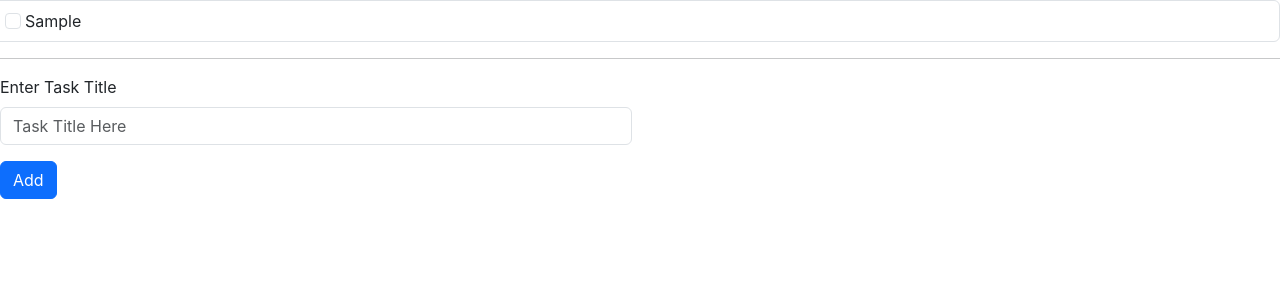
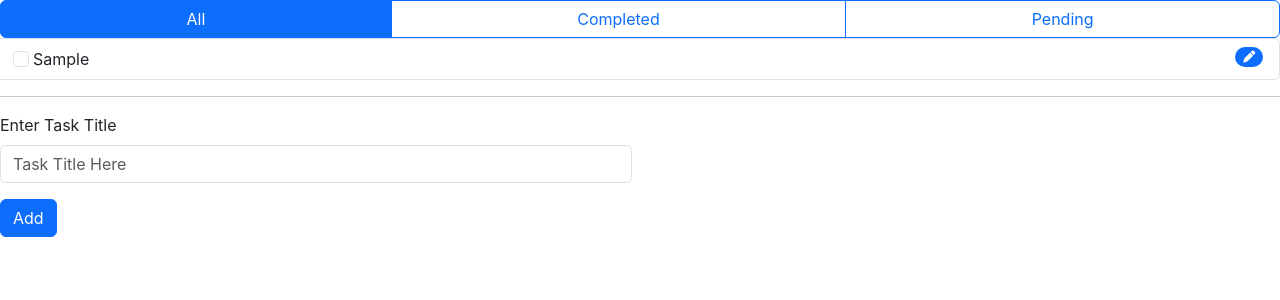
Before and after one commit to saurabhkdang/react-practice-projects, a React (Create React App) app: page / in a window 1280 px wide. Both pictures are taken after typing "Sample" into the empty fields and a click on the button "Add". Shown: the top 300 px of the page. Built offline with nearby package versions, Linux system fonts and the light colour scheme.

Commit message:
code with updates for todo app with filter and edit feature

```diff
--- a/public/index.html
+++ b/public/index.html
@@ -26,6 +26,7 @@
     -->
     <title>React App</title>
     <link rel="stylesheet" href="	https://cdn.jsdelivr.net/npm/bootstrap@5.3.5/dist/css/bootstrap.min.css">
+    <link rel="stylesheet" href="https://cdnjs.cloudflare.com/ajax/libs/font-awesome/6.7.2/css/all.min.css">
   </head>
   <body>
     <noscript>You need to enable JavaScript to run this app.</noscript>
--- a/src/components/ToDoList.js
+++ b/src/components/ToDoList.js
@@ -12,6 +12,8 @@ const ToDoList = () => {
         const storedTasks = localStorage.getItem("tasks");
         return storedTasks ? JSON.parse(storedTasks) : [];
     });
+    const [editId, setEditId] = useState("");
+    const [filterType, setFilterType] = useState("all");
     const [title, setTitle] = useState("");
 
 
@@ -21,8 +23,21 @@ const ToDoList = () => {
 
     const addTask = () => {
         if (title.trim() === "") return;
+
+        if(editId==="")
         setTasks([...tasks, {id: uuidv4(), title, completed:false}])
+        else{
+            const updatedTasks = tasks.map((task) => {
+                if(task.id === editId) {
+                    return {...task, title: title};
+                }
+                return task;
+            })
+            setTasks(updatedTasks)
+        }
+
         setTitle('')
+        setEditId('')
     }
 
     const markTask = (id) => {
@@ -36,14 +51,48 @@ const ToDoList = () => {
         setTasks(updatedTasks)
     }
 
+    const filter = (type) => {
+        setFilterType(type);
+    };
+
+    const getFilteredTasks = () => {
+        switch (filterType) {
+            case "completed":
+                return tasks.filter(task => task.completed);
+            case "pending":
+                return tasks.filter(task => !task.completed);
+            default:
+                return tasks;
+        }
+    }
+
+    const editTask = (task_id) => {
+        setEditId(task_id)
+        const editTask = tasks.filter((task) => task.id === task_id)
+        setTitle(editTask[0].title);
+    }
+
+    const filteredTasks = getFilteredTasks()
+
     return (
 
         <>
             <div className='row'>
+                <div className="btn-group" role="group" aria-label="Basic radio toggle button group">
+                    <input type="radio" className="btn-check" name="btnradio" id="btnradio1" onChange={()=>filter('all')} autoComplete="off" checked={filterType==="all"} />
+                    <label className="btn btn-outline-primary" htmlFor="btnradio1">All</label>
+
+                    <input type="radio" className="btn-check" name="btnradio" id="btnradio2" onChange={()=>filter('completed')} autoComplete="off" checked={filterType==="completed"}/>
+                    <label className="btn btn-outline-primary" htmlFor="btnradio2">Completed</label>
+
+                    <input type="radio" className="btn-check" name="btnradio" id="btnradio3" onChange={()=>filter('pending')} autoComplete="off" checked={filterType==="pending"}/>
+                    <label className="btn btn-outline-primary" htmlFor="btnradio3">Pending</label>
+                </div>
                 <ul className="list-group">
                     {
-                        tasks.length >0 ? tasks.map((task, index) => (
-                            <li key={task.id} className={`list-group-item`}>
+                        filteredTasks.length >0 ? filteredTasks.map((task, index) => (
+                            <li key={task.id} className={`list-group-item d-flex justify-content-between align-items-start`}>
+                                <div className='ms-2 me-auto'>
                                     <input
                                     className="form-check-input me-1"
                                     type="checkbox"
@@ -55,6 +104,10 @@ const ToDoList = () => {
                                     htmlFor={`task-${index}`}
                                     style={task.completed?completedStyle:{}}
                                     >{task.title}</label>
+                                </div>
+                                <span className="badge text-bg-primary rounded-pill" onClick={()=>editTask(task.id)}>
+                                    <i className="fa-solid fa-pen"></i>
+                                </span>
                             </li>
                         )) : <li className="list-group-item">No Tasks</li>
                     }
@@ -75,7 +128,7 @@ const ToDoList = () => {
                     />
                 </div>
                 <div className="col-12">
-                    <button type="button" className="btn btn-primary" onClick={() => addTask()}>Add</button>
+                    <button type="button" className="btn btn-primary" onClick={() => addTask()}>{ editId!==""?"Edit":"Add" }</button>
                 </div>
             </form>
         </>
```
Lines whose indentation alone changed are shown as unchanged.
